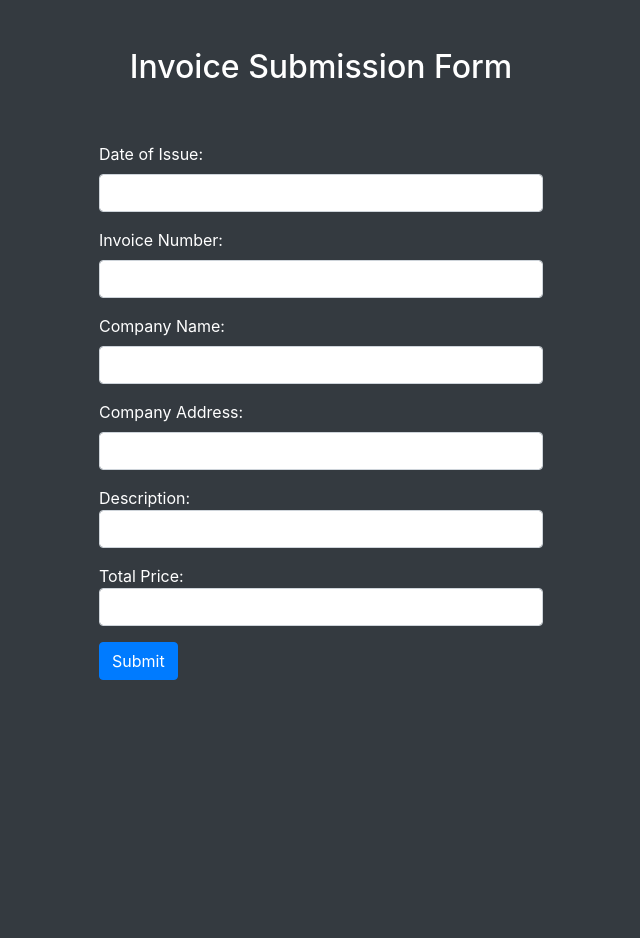
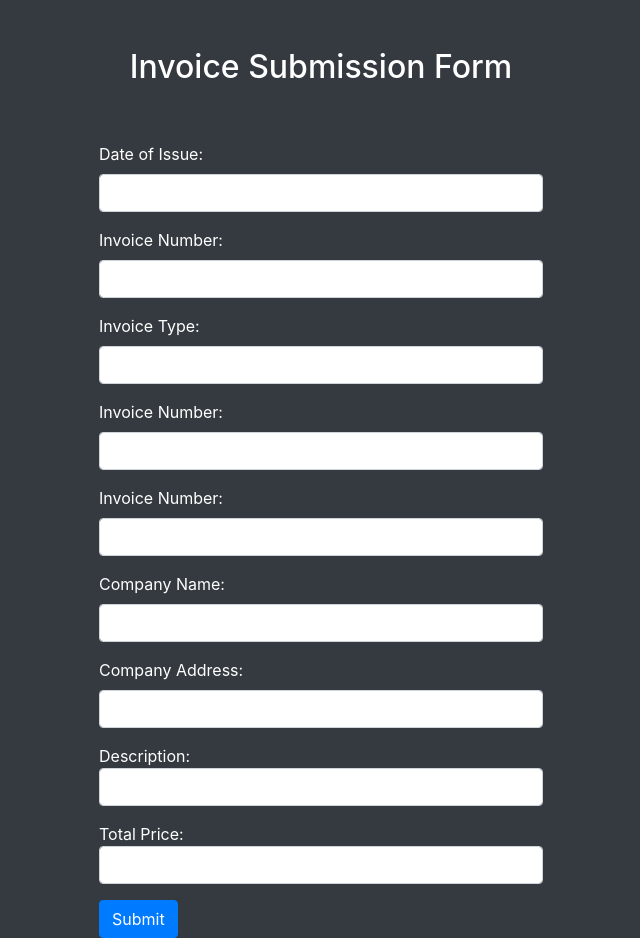
Before and after one commit to heertheeswaran/uipathinvoiceapp_flask, a Flask app: page /invoice in a window 1280 px wide. Shown: the whole page, without its empty margins (319-959 px from the left). Before the commit the page ends 680 px from the top, so only its background shows below. Run offline with Flask 2, Linux system fonts and the light colour scheme; some libraries are stand-ins or nearby versions.

Commit message:
Added INvoice Type
Signed-off-by: heertheeswaran <heerthees@skcript.com>

```diff
--- a/templates/invoices.html
+++ b/templates/invoices.html
@@ -41,6 +41,17 @@
                     <input type="text" class="form-control" id="formGroupExampleInput">
                 </div>
                 <div class="form-group text-white">
+                  <label for="formGroupExampleInput">Invoice Type:</label>
+                  <input type="text" class="form-control" id="formGroupExampleInput">
+              </div>
+                <div class="form-group text-white">
+                    <label for="formGroupExampleInput">Invoice Number:</label>
+                    <input type="text" class="form-control" id="formGroupExampleInput">
+                </div><div class="form-group text-white">
+                    <label for="formGroupExampleInput">Invoice Number:</label>
+                    <input type="text" class="form-control" id="formGroupExampleInput">
+                </div>
+                <div class="form-group text-white">
                     <label for="formGroupExampleInput">Company Name:</label>
                     <input type="text" class="form-control" id="formGroupExampleInput">
                 </div>
```
